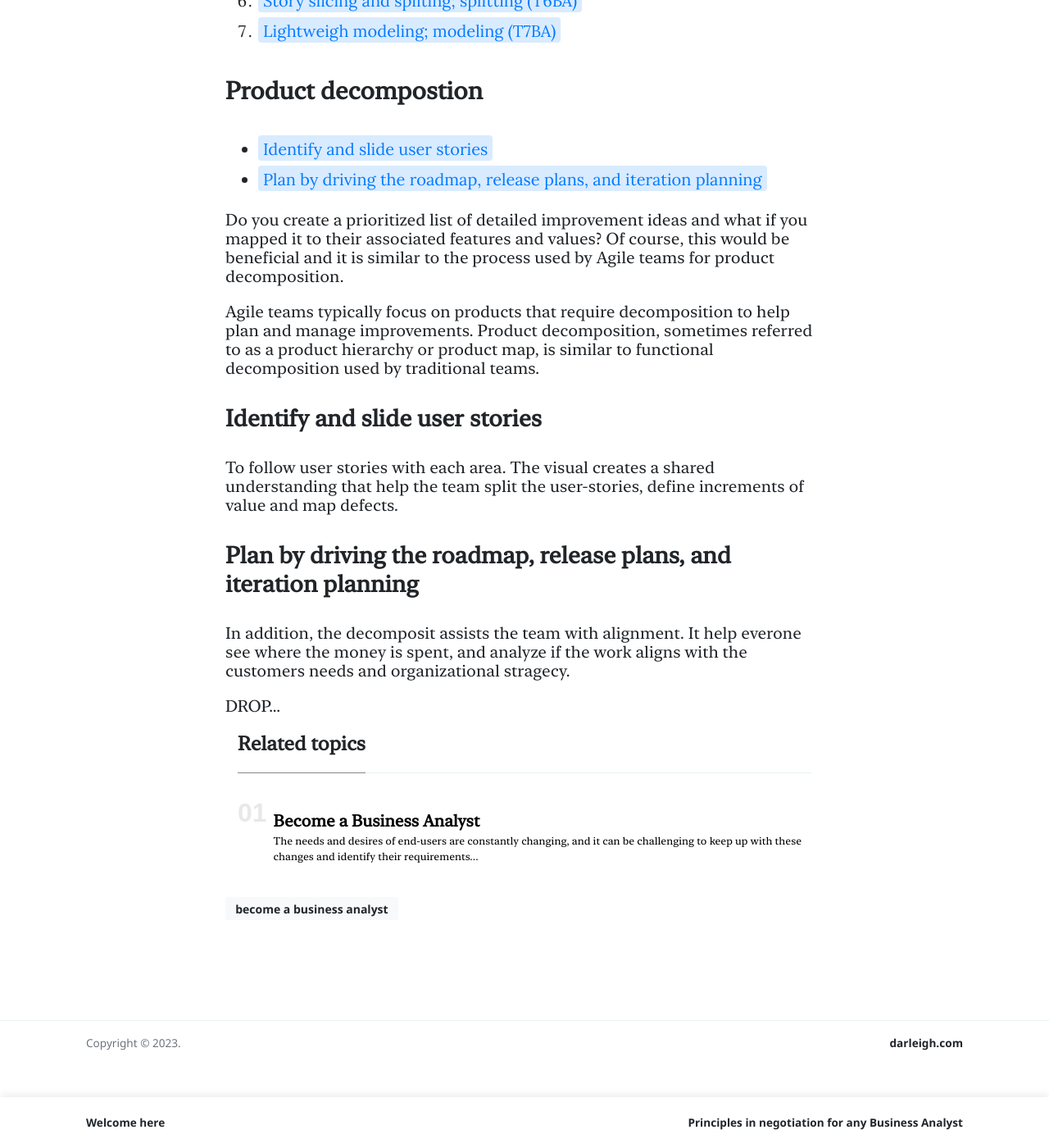
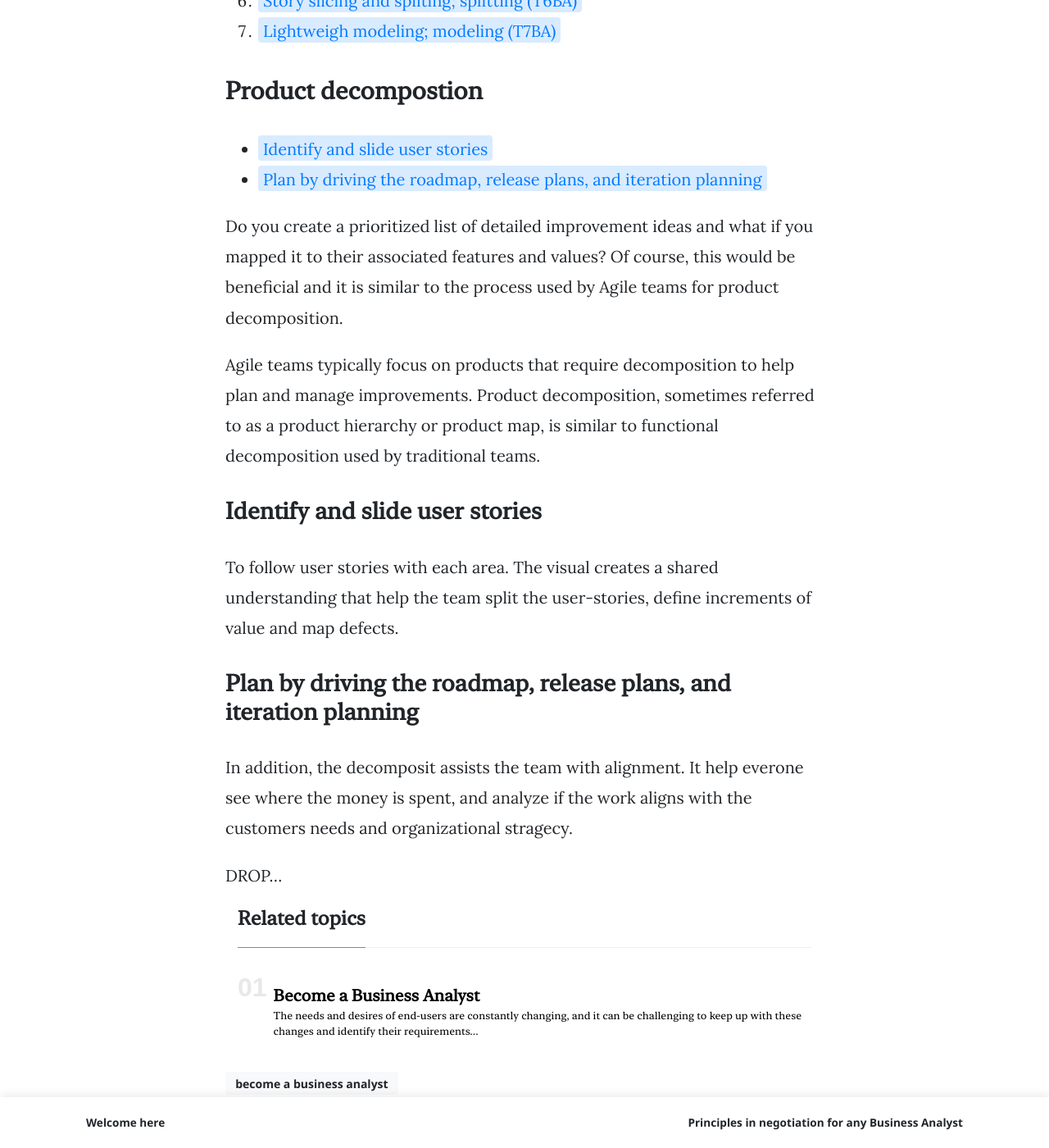
Before and after one commit to darleigh/blog, a Jekyll site: the page built from _posts/2023-02-28-Techniques-for- Agile-Business-Analyst.md, in a window 1280 px wide and 1400 px high, scrolled down 1070 px. Shown: the whole window at 82% size. Built offline with Jekyll 4.4.1, drawn with Linux system fonts in a browser that asks for light colours; nearby versions of some CDN libraries; comment, search, counter and statistics services are not loaded.

Commit message:
Reload p

```diff
--- a/assets/css/theme.css
+++ b/assets/css/theme.css
@@ -18,26 +18,20 @@
 .article-post h1 {
 		font-size: 1.5em;
 		line-height: 1.4em;
-		font-family: 'New York', serif;
 	}
 .article-post h2 {
 		font-size: 1.43em;
-		font-family: 'New York', serif;
 	}
 .article-post h3 {
 		font-size: 1.25em;
-		font-family: 'New York', serif;
 	}
 .article-post h4, h5, h6 {
 	font-size: 1em;
 	margin: 1.1em 0;
-	font-family: 'New York', serif;
 }
 .article-post p {
 	font-size: 1em;
 	margin: 1em 0;
-	line-height: 1.15em;
-	font-family: 'New York', serif;
 }
   .article-post a.footnote,a.reversefootnote{
 	font-size: 90%;
```
